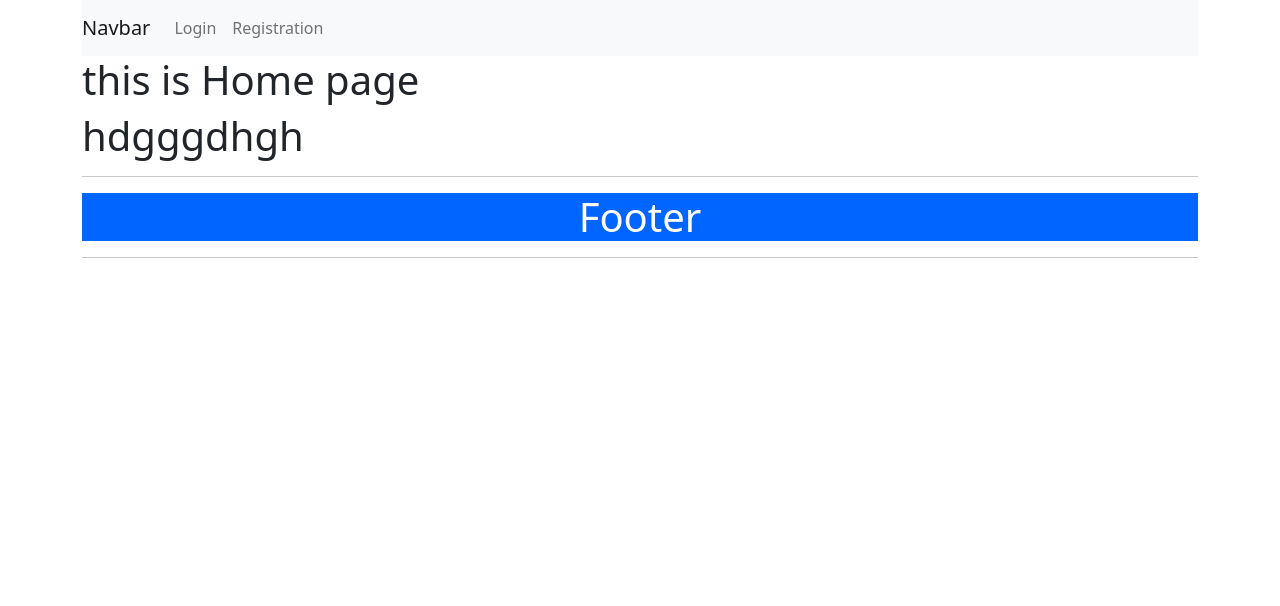
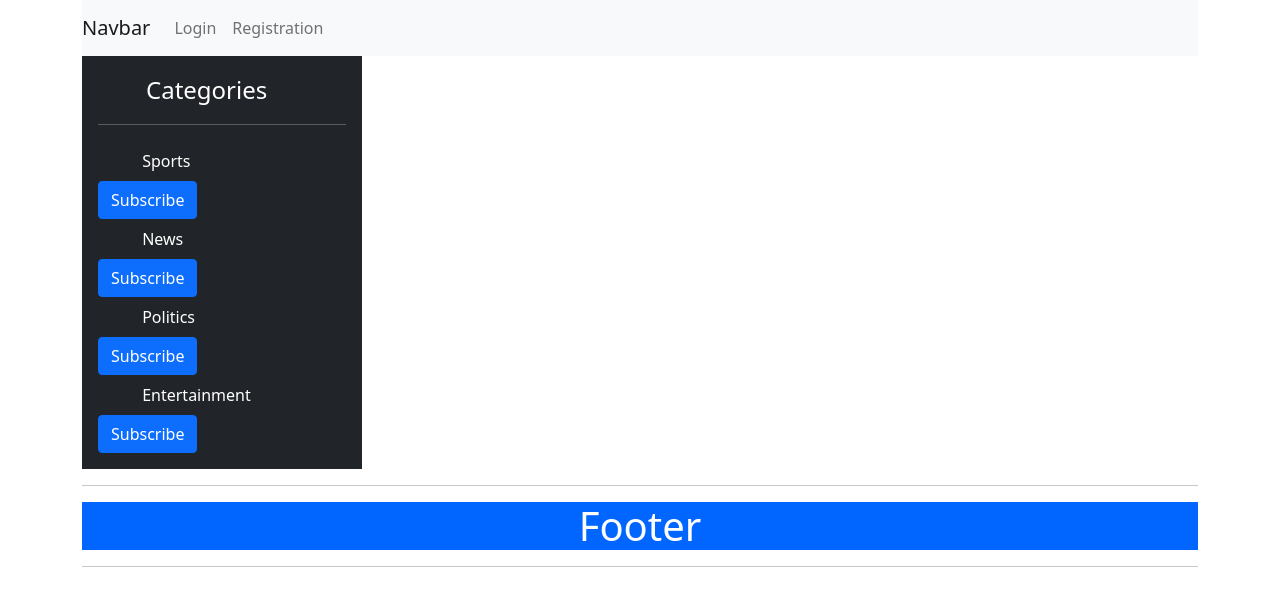
Before and after one commit to sandra-girgis/django_blog, a Django app: page /djapp/home/ in a window 1280 px wide. Shown: the top 606 px of the page. Run offline with Django 4.2, Linux system fonts and the light colour scheme.

Commit message:
pushing-sidebar

```diff
--- a/blog/settings.py
+++ b/blog/settings.py
@@ -11,7 +11,6 @@ https://docs.djangoproject.com/en/4.0/ref/settings/
 """
 
 from pathlib import Path
-
 # Build paths inside the project like this: BASE_DIR / 'subdir'.
 BASE_DIR = Path(__file__).resolve().parent.parent
 
@@ -78,7 +77,7 @@ DATABASES = {
     'default': {
         'ENGINE': 'django.db.backends.mysql',
         'NAME':'blog',
-        'USER':'samahg',
+        'USER':'omar',
         'PASSWORD':'passw0rd',
     }
 }
--- a/templates/djapp/home.html
+++ b/templates/djapp/home.html
@@ -1,14 +1,63 @@
 {% extends 'djapp/base.html' %}
 
 {% block title_block %}
-<h1>this is  Home page</h1>
 {% endblock %}
 
 {% block main_block%}
 <html>
     <head></head>
     <body>
-            <h1>hdgggdhgh</h1>
+        <div class="d-flex flex-column flex-shrink-0 p-3 text-white bg-dark" style="width: 280px;">
+            <a href="/" class="d-flex align-items-center mb-3 mb-md-0 me-md-auto text-white text-decoration-none">
+              <svg class="bi me-2" width="40" height="32"><use xlink:href="#bootstrap"></use></svg>
+              <span class="fs-4">Categories</span>
+            </a>
+            <hr>
+            <ul class="nav nav-pills flex-column mb-auto">
+              <li class="nav-item">
+                <a href="#" style="color:white" class="nav-link" aria-current="page">
+                  <svg class="bi me-2" width="16" height="16"><use xlink:href="#home"></use></svg>
+                  Sports
+                </a>
+                <button type="button" class="btn btn-primary">Subscribe</button>
+              </li>
+              <li>
+                <a href="#" class="nav-link text-white">
+                  <svg class="bi me-2" width="16" height="16"><use xlink:href="#speedometer2"></use></svg>
+                  News
+                </a>
+                <button type="button" class="btn btn-primary">Subscribe</button>
+              </li>
+              <li>
+                <a href="#" class="nav-link text-white">
+                  <svg class="bi me-2" width="16" height="16"><use xlink:href="#table"></use></svg>
+                  Politics
+                </a>
+                <button type="button" class="btn btn-primary">Subscribe</button>
+              </li>
+              <li>
+                <a href="#" class="nav-link text-white">
+                  <svg class="bi me-2" width="16" height="16"><use xlink:href="#grid"></use></svg>
+                  Entertainment
+                </a>
+                <button type="button" class="btn btn-primary">Subscribe</button>
+              </li>
+            </ul>
+            <!-- <hr> -->
+            <!-- <div class="dropdown">
+              <a href="#" class="d-flex align-items-center text-white text-decoration-none dropdown-toggle" id="dropdownUser1" data-bs-toggle="dropdown" aria-expanded="false">
+                <img src="https://github.com/mdo.png" alt="" width="32" height="32" class="rounded-circle me-2">
+                <strong>mdo</strong>
+              </a>
+              <ul class="dropdown-menu dropdown-menu-dark text-small shadow" aria-labelledby="dropdownUser1">
+                <li><a class="dropdown-item" href="#">New project...</a></li>
+                <li><a class="dropdown-item" href="#">Settings</a></li>
+                <li><a class="dropdown-item" href="#">Profile</a></li>
+                <li><hr class="dropdown-divider"></li>
+                <li><a class="dropdown-item" href="#">Sign out</a></li>
+              </ul>
+            </div> -->
+          </div>
     </body>
 </html>
 {% endblock %}
```
Also changed, not shown: templates/djapp/header.html (line endings or trailing spaces).
